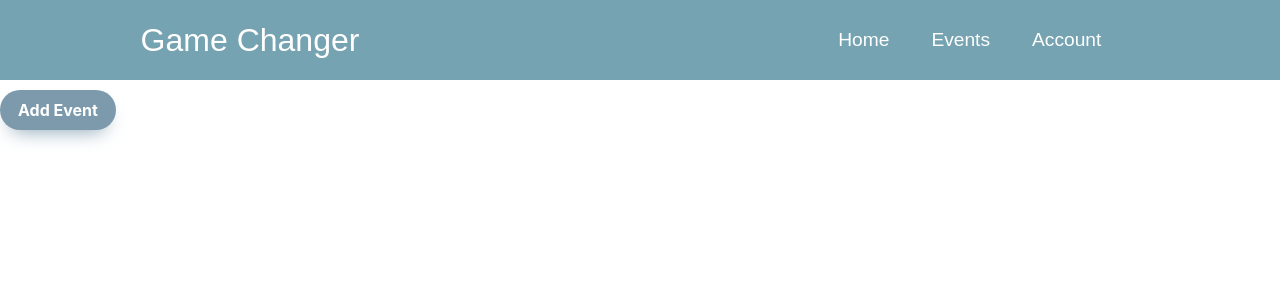
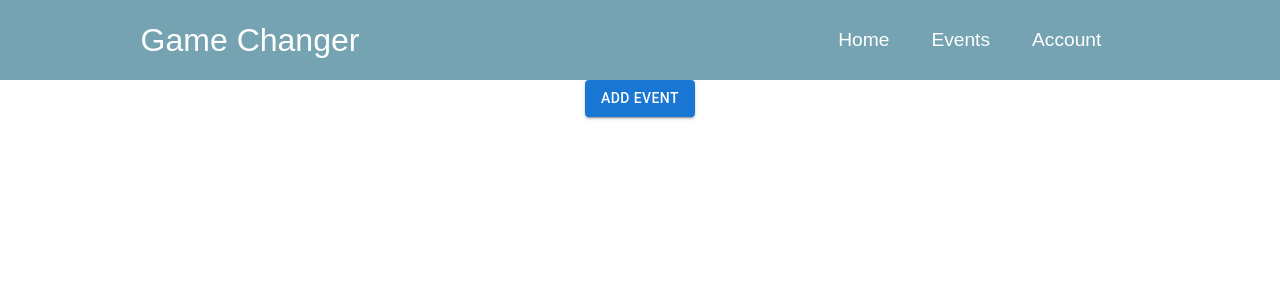
Before and after one commit to pelegvd/GameChanger, a React (Create React App) app: page / in a window 1280 px wide. Shown: the top 300 px of the page. Built offline with nearby package versions, Linux system fonts and the light colour scheme.

Commit message:
change add page to popup page

```diff
--- a/src/pages/AddEventPage.tsx
+++ b/src/pages/AddEventPage.tsx
@@ -1,13 +1,17 @@
+import { Button, Checkbox, Dialog, DialogActions, DialogContent, DialogContentText, DialogTitle, FormControlLabel, IconButton, Stack, TextField } from "@mui/material";
+import CloseIcon from "@mui/icons-material/Close"
+import { useState } from "react";
 import React from "react";
-import Box from "@mui/material/Box";
-import TextField from "@mui/material/TextField";
 import Autocomplete from "@mui/material/Autocomplete";
-import Stack from "@mui/material/Stack";
-import "../App.css";
-import "../stylesheets/Input.css";
-import "../stylesheets/Button.css";
 
 function AddEvent() {
+    const [open,openchange]=useState(false);
+    const functionopenpopup=()=>{
+        openchange(true);
+    }
+    const closepopup=()=>{
+        openchange(false);
+    }
     const handleSubmit = (event: React.FormEvent<HTMLFormElement>) => {
         event.preventDefault();
       };
@@ -20,17 +24,26 @@ function AddEvent() {
         options: categorys.map((option) => option.title),
       };
       const [value, setValue] = React.useState<FilmOptionType | null>(null);
-
     return (
-    <div>
+        <div style={{textAlign:'center'}}>
+            <Button onClick={functionopenpopup} color="primary" variant="contained">Add Event</Button>
+            <Dialog
+            // fullScreen
+            open={open} onClose={closepopup} fullWidth maxWidth="sm">
+                <DialogTitle>Event Details<IconButton onClick={closepopup} style={{float:'right'}}><CloseIcon color="primary"></CloseIcon></IconButton>  </DialogTitle>
+                <DialogContent>
+                    {/* <DialogContentText>Do you want remove this user?</DialogContentText> */}
+                    <Stack spacing={2} margin={2}>
                     <form onSubmit={(e) => handleSubmit(e)}>
         <div>
           <label>Event Name</label>
           <TextField
             required
+            fullWidth
             id="outlined-required"
             label="Required"
             defaultValue="Event Name"
+            margin="normal"
           />
         </div>
         <div>
@@ -39,6 +52,7 @@ function AddEvent() {
             id="outlined-multiline-static"
             fullWidth
             multiline
+            margin="normal"
             rows={9}
             defaultValue="Description"
           />
@@ -81,6 +95,13 @@ function AddEvent() {
           </button>
         </div>
       </form>
+                    </Stack>
+                </DialogContent>
+                <DialogActions>
+                {/* <Button color="success" variant="contained">Yes</Button>
+                    <Button onClick={closepopup} color="error" variant="contained">Close</Button> */}
+                </DialogActions>
+            </Dialog>
         </div>
     );
 }
--- a/src/pages/HomePage.tsx
+++ b/src/pages/HomePage.tsx
@@ -1,15 +1,12 @@
 import React from 'react';
 import '../App.css';
-import { Link } from 'react-router-dom';
+import AddEvent from './AddEventPage';
+import { useState } from "react";
 
 function Home() {
   return (
     <>
-      <Link to='add'>
-        <button className='btn-add-event'>
-          Add Event
-        </button>
-      </Link>
+      <AddEvent />
     </>
   );
 }
```
Lines whose indentation alone changed are shown as unchanged.
